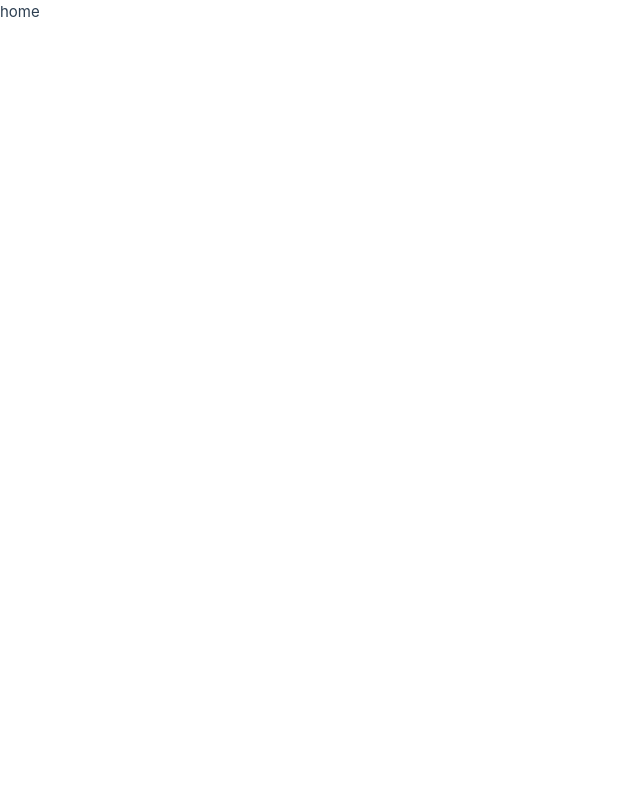
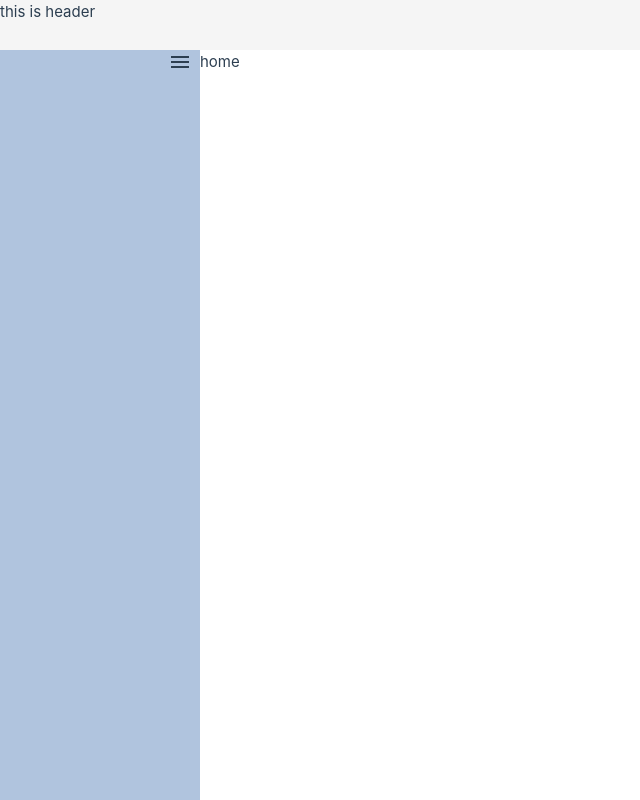
Before and after one commit to kazuya-wata-nabe/vue-dashboard, a Vue app: page / in a window 1280 px wide. Shown: the whole page, without its empty margins (0-640 px from the left). Built offline with nearby package versions, Linux system fonts and the light colour scheme.

Commit message:
サイドメニュー作成

```diff
--- a/src/assets/main.css
+++ b/src/assets/main.css
@@ -1,4 +1,6 @@
 @import './base.css';
+/* Google font Icon */
+@import url(https://fonts.googleapis.com/css2?family=Material+Symbols+Outlined:opsz,wght,FILL,GRAD@24,400,0,0);
 
 #app {
   display: flex;
--- /dev/null
+++ b/src/components/layout/public/MainLayout.vue
@@ -0,0 +1,42 @@
+<script lang="ts" setup>
+import { ref } from 'vue';
+import SideMenu from './SideMenu.vue';
+import TheHeader from './TheHeader.vue';
+
+const HEADER_HEIGHT = "50px"
+
+const slim = ref(false)
+const toggle = () => slim.value = !slim.value
+</script>
+
+<template>
+  <div id="wrapper" :class="{ slim }">
+    <TheHeader />
+    <SideMenu :header-height="HEADER_HEIGHT" :slim="slim" @toggle="toggle" />
+    <div class="main">
+      <slot></slot>
+    </div>
+  </div>
+</template>
+
+<style scoped>
+#wrapper {
+  min-width: 100vw;
+  display: grid;
+  grid-auto-rows: v-bind(HEADER_HEIGHT) 1fr;
+  grid-template-columns: 200px 1fr;
+  grid-template-areas:
+    "header header"
+    "aside main"
+    "aside main"
+  ;
+
+  &.slim {
+    grid-template-columns: 80px 1fr;
+  }
+}
+
+.main {
+  grid-area: main;
+}
+</style>
--- a/src/components/layout/public/PublicLayout.vue
+++ b/src/components/layout/public/PublicLayout.vue
@@ -10,6 +10,6 @@
 <style scoped>
 #wrapper {
   display: flex;
-  margin: 0 auto
+  margin: 0 auto;
 }
 </style>
--- /dev/null
+++ b/src/components/layout/public/SideMenu.vue
@@ -0,0 +1,47 @@
+<script setup lang="ts">
+import FlexBox from '@/components/parts/FlexBox.vue';
+
+defineProps<{ headerHeight: string, slim: boolean }>()
+defineEmits<{ "toggle": [] }>()
+</script>
+
+<template>
+  <FlexBox class="column aside">
+    <FlexBox class="row menu-icon">
+      <span class="material-symbols-outlined" :class="{ slim }" @click="$emit('toggle')"></span>
+    </FlexBox>
+  </FlexBox>
+</template>
+
+<style scoped>
+.aside {
+  grid-area: aside;
+  height: calc(100vh - v-bind(headerHeight));
+  background: lightsteelblue;
+}
+
+.menu-icon {
+  justify-content: end;
+  padding: 0 8px;
+}
+
+.material-symbols-outlined {
+  cursor: pointer;
+
+  &::after {
+    content: "menu";
+  }
+
+  &:hover {
+    &::after {
+      content: "arrow_back";
+    }
+  }
+
+  &.slim:hover {
+    &::after {
+      content: "arrow_forward";
+    }
+  }
+}
+</style>
--- /dev/null
+++ b/src/components/layout/public/TheHeader.vue
@@ -0,0 +1,15 @@
+<script lang="ts" setup>
+</script>
+
+<template>
+  <div class="header">
+    this is header
+  </div>
+</template>
+
+<style scoped>
+.header {
+  background: whitesmoke;
+  grid-area: header;
+}
+</style>
--- a/src/views/home/HomeView.vue
+++ b/src/views/home/HomeView.vue
@@ -1,6 +1,10 @@
 <script setup lang="ts">
+import MainLayout from '@/components/layout/public/MainLayout.vue';
+
 </script>
 
 <template>
-  <div>home</div>
+  <MainLayout>
+    <div>home</div>
+  </MainLayout>
 </template>
```
